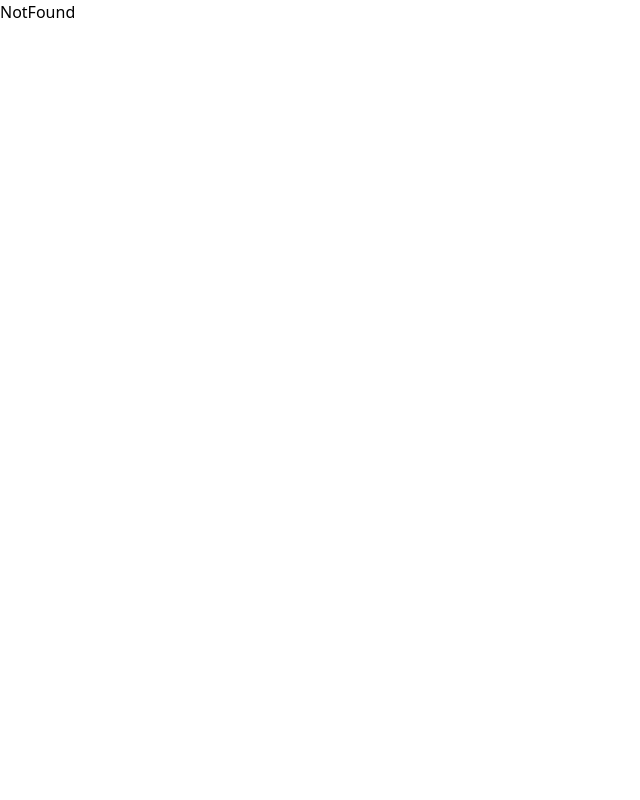
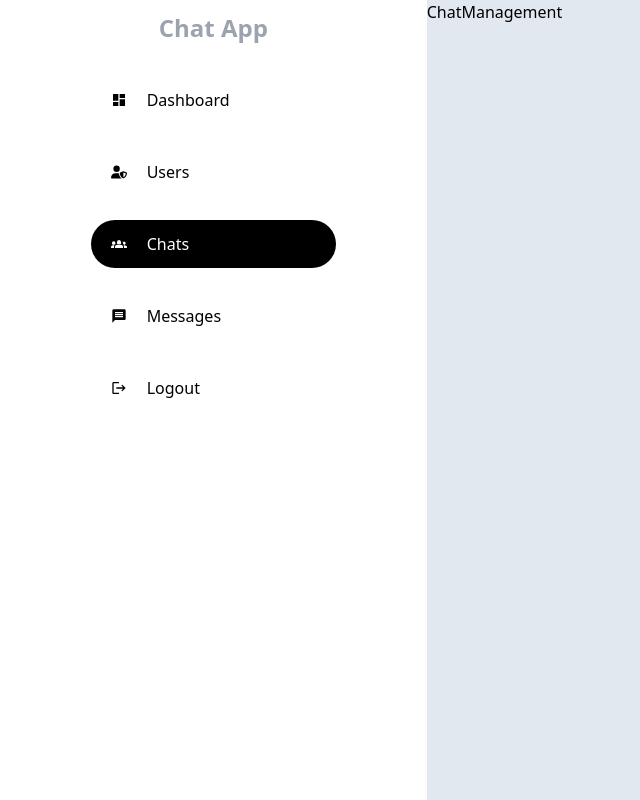
Before and after one commit to Coding2alpha/ChatApp, a React (Vite) app in the folder frontend/: page /admin/chats-management in a window 1280 px wide. Shown: the whole page, without its empty margins (0-640 px from the left). Built offline with nearby package versions, Linux system fonts and the light colour scheme.

Commit message:
Admin SideBar Frontend Done

```diff
--- a/frontend/package.json
+++ b/frontend/package.json
@@ -11,6 +11,7 @@
   },
   "dependencies": {
     "@material-tailwind/react": "^2.1.9",
+    "chart.js": "^4.4.2",
     "moment": "^2.30.1",
     "react": "^18.2.0",
     "react-dom": "^18.2.0",
--- a/frontend/src/App.jsx
+++ b/frontend/src/App.jsx
@@ -9,14 +9,19 @@ const Groups = lazy(() => import("./pages/Groups"));
 const Login = lazy(() => import("./pages/Login"));
 const Register = lazy(() => import("./pages/Register"));
 const ProtectRoute = lazy(() => import("./components/auth/ProtectRoute"));
-const NotFound=lazy(()=>import('./pages/NotFound'))
+const NotFound = lazy(() => import("./pages/NotFound"));
+const AdminLogin = lazy(() => import("./pages/Admin/AdminLogin"));
+const DashBoard = lazy(() => import("./pages/Admin/DashBoard"));
+const ChatManagement = lazy(() => import("./pages/Admin/ChatManagement"));
+const MessageManagement = lazy(() => import("./pages/Admin/MessageManagement"));
+const UserManagement = lazy(() => import("./pages/Admin/UserManagement"));
 
-let user=true;
+let user = true;
 
 const App = () => {
   return (
     <BrowserRouter>
-      <Suspense fallback={<Loaders/>}>
+      <Suspense fallback={<Loaders />}>
         <Routes>
           <Route element={<ProtectRoute user={user} />}>
             <Route path="/" element={<Home />} />
@@ -34,8 +39,15 @@ const App = () => {
           <Route path="/register" element={<Register />} />
           <Route path="/about" element={<About />} />
 
-
-          <Route path="*" element={<NotFound/>}/>
+          <Route path="/admin" element={<AdminLogin />} />
+          <Route path="/admin/dashboard" element={<DashBoard />} />
+          <Route path="/admin/chats-management" element={<ChatManagement />} />
+          <Route
+            path="/admin/messages-management"
+            element={<MessageManagement />}
+          />
+          <Route path="/admin/users-management" element={<UserManagement />} />
+          <Route path="*" element={<NotFound />} />
         </Routes>
       </Suspense>
     </BrowserRouter>
--- /dev/null
+++ b/frontend/src/components/layout/AdminLayout.jsx
@@ -0,0 +1,150 @@
+import { useEffect, useState } from "react";
+import { FaUserShield } from "react-icons/fa6";
+import { IoIosMenu } from "react-icons/io";
+import { MdDashboard, MdGroups2, MdLogout, MdMessage } from "react-icons/md";
+import { Link, Navigate, useLocation } from "react-router-dom";
+
+const adminTabs = [
+  {
+    name: "Dashboard",
+    icon: <MdDashboard />,
+    path: "/admin/dashboard",
+  },
+  {
+    name: "Users",
+    icon: <FaUserShield />,
+    path: "/admin/users-management",
+  },
+  {
+    name: "Chats",
+    icon: <MdGroups2 />,
+    path: "/admin/chats-management",
+  },
+  {
+    name: "Messages",
+    icon: <MdMessage />,
+    path: "/admin/messages-management",
+  },
+];
+
+const SideBar = () => {
+  const location = useLocation();
+  //   console.log(location.pathname);
+
+  const logoutHandler = () => console.log("logout");
+  return (
+    <div className="py-3 flex-col space-y-8">
+      <h1 className="text-2xl text-gray-400 font-bold flex justify-center">
+        Chat App
+      </h1>
+      <div className="flex-col space-y-6 px-4 justify-center max-w-[65%] m-auto">
+        {adminTabs.map((tab, index) => (
+          <Link
+            to={tab.path}
+            className={`flex py-3 p-10 relative  rounded-full items-center space-x-4 ${
+              location.pathname === tab.path ? "bg-black text-white" : ""
+            } hover:text-white hover:bg-black`}
+            key={index}
+          >
+            <p className="absolute left-5">{tab.icon}</p>
+            <p>{tab.name}</p>
+          </Link>
+        ))}
+        <Link
+          onClick={logoutHandler}
+          className={`flex py-3 p-10 relative  rounded-full items-center space-x-4  hover:text-white hover:bg-black`}
+        >
+          <MdLogout className=" absolute left-5" />
+          <p>Logout</p>
+        </Link>
+      </div>
+    </div>
+  );
+};
+
+const isAdmin = true;
+
+const AdminLayout = ({ children }) => {
+  const [isMobile, setIsMobile] = useState(false);
+  const handleMobile = () => {
+    setIsMobile(!isMobile);
+  };
+
+  if (!isAdmin) {
+    return <Navigate to={"/admin"} />;
+  }
+
+  return (
+    <div className=" grid grid-cols-3 min-h-[100vh] relative ">
+      <IoIosMenu
+        className="absolute top-3 right-3 text-2xl md:hidden block"
+        onClick={handleMobile}
+      />
+      <div className="md:block hidden">
+        <SideBar />
+      </div>
+      <div className=" md:col-span-2 col-span-3 bg-slate-200">{children}</div>
+      {isMobile && (
+        <Drawer isOpen={isMobile} setIsOpen={setIsMobile}>
+          <SideBar />
+        </Drawer>
+      )}
+    </div>
+  );
+};
+
+function Drawer({ isOpen, setIsOpen, children }) {
+  const [isScreenWide, setIsScreenWide] = useState(false);
+
+  useEffect(() => {
+    // Function to check if the screen width is greater than "sm" breakpoint
+    const checkScreenWidth = () => {
+      const screenWidth = window.innerWidth;
+      const isWide = screenWidth > 766; // Assuming "sm" breakpoint is 640px
+      setIsScreenWide(isWide);
+      // If screen is wide and drawer is open, close the drawer
+      if (isWide && isOpen) {
+        setIsOpen(false);
+      }
+    };
+
+    // Add event listener to check screen width on resize
+    window.addEventListener("resize", checkScreenWidth);
+
+    // Initial check on component mount
+    checkScreenWidth();
+
+    // Clean up event listener on component unmount
+    return () => {
+      window.removeEventListener("resize", checkScreenWidth);
+    };
+  }, [isOpen]);
+
+  return (
+    <main
+      className={
+        " fixed overflow-hidden z-10 bg-gray-900 bg-opacity-25 inset-0  " +
+        (isOpen
+          ? " transition-opacity opacity-100 duration-500 translate-x-0  "
+          : " -transition-all opacity-0 -translate-x-full ")
+      }
+    >
+      <section
+        className={
+          " w-screen max-w-80 left-0 absolute bg-white h-full shadow-xl " +
+          (isOpen ? " translate-x-0 " : " translate-x-full ")
+        }
+      >
+        {children}
+      </section>
+      <section
+        className=" w-screen h-full cursor-pointer "
+        onClick={() => {
+          setIsOpen(false);
+        }}
+      ></section>
+    </main>
+  );
+}
+
+export default AdminLayout;
--- /dev/null
+++ b/frontend/src/pages/Admin/AdminLogin.jsx
@@ -0,0 +1,62 @@
+import { useState } from "react";
+import { Navigate, useNavigate } from "react-router-dom";
+
+const AdminLogin = () => {
+  const [formData, setFormData] = useState({
+    secretKey: "",
+  });
+
+  const handleOnChange = (e) => {
+    e.preventDefault();
+    const name = e.target.name;
+    const value = e.target.value;
+    setFormData({ ...formData, [name]: value });
+    console.log(name, value);
+  };
+
+  const handleOnSubmit = (e) => {
+    e.preventDefault();
+    console.log(formData);
+  };
+
+  const isAdmin = true;
+  if (isAdmin) {
+    return <Navigate to={"/admin/dashboard"} />;
+  }
+
+  return (
+    <div className="flex h-[100vh] w-[100%] justify-center items-center bg-gradient-to-r from-purple-300 to-pink-300">
+      <div className="md:min-w-[30%] max-w-md min-h-sm shadow-xl bg-white p-3 rounded-md">
+        <div className="flex justify-center">
+          <h1 className="text-4xl">Admin Login</h1>
+        </div>
+        <form
+          className="flex-col min-w-sm p-4 space-y-2 justify-start items-start "
+          onSubmit={handleOnSubmit}
+        >
+          <label className="">Secret Key *</label>
+          <div className="mt-1">
+            <input
+              type="password"
+              name="secretKey"
+              placeholder="enter the secret key"
+              required
+              className="border-slate-200 border-2 rounded-sm p-1 w-full"
+              onChange={handleOnChange}
+              value={formData.secretKey}
+            />
+          </div>
+          <div className="p-1">
+            <button
+              type="submit"
+              className=" bg-blue-600 p-1 justify-center w-full rounded-md"
+            >
+              Admin Login
+            </button>
+          </div>
+        </form>
+      </div>
+    </div>
+  );
+};
+export default AdminLogin;
--- /dev/null
+++ b/frontend/src/pages/Admin/ChatManagement.jsx
@@ -0,0 +1,10 @@
+import AdminLayout from "../../components/layout/AdminLayout";
+
+const ChatManagement = () => {
+  return (
+    <AdminLayout>
+      <div>ChatManagement</div>
+    </AdminLayout>
+  );
+};
+export default ChatManagement;
--- /dev/null
+++ b/frontend/src/pages/Admin/DashBoard.jsx
@@ -0,0 +1,10 @@
+import AdminLayout from "../../components/layout/AdminLayout";
+
+const DashBoard = () => {
+  return (
+    <AdminLayout>
+      <div>DashBoard</div>
+    </AdminLayout>
+  );
+};
+export default DashBoard;
--- /dev/null
+++ b/frontend/src/pages/Admin/MessageManagement.jsx
@@ -0,0 +1,10 @@
+import AdminLayout from "../../components/layout/AdminLayout";
+
+const MessageManagement = () => {
+  return (
+    <AdminLayout>
+      <div>MessageManagement</div>
+    </AdminLayout>
+  );
+};
+export default MessageManagement;
--- /dev/null
+++ b/frontend/src/pages/Admin/UserManagement.jsx
@@ -0,0 +1,10 @@
+import AdminLayout from "../../components/layout/AdminLayout";
+
+const UserManagement = () => {
+  return (
+    <AdminLayout>
+      <div>UserManagement</div>
+    </AdminLayout>
+  );
+};
+export default UserManagement;
```
Also changed, not shown: frontend/src/components/NotificationDialog.jsx (+2 -6 lines), 1 other file (tests, documents, lock files or other folders).
